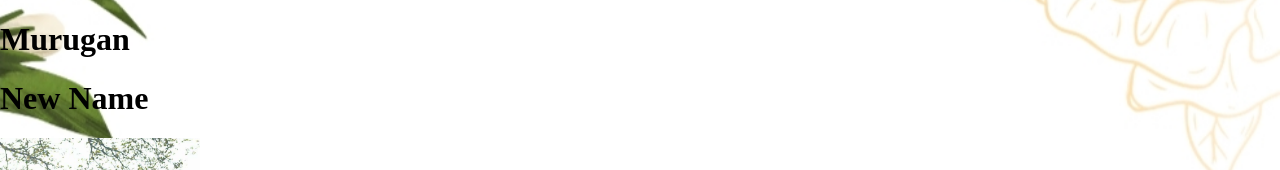
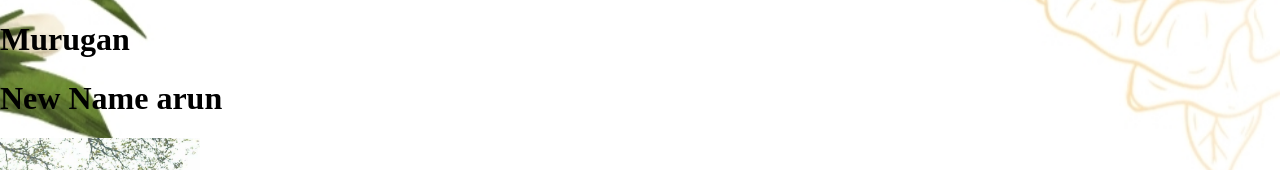
Before and after one commit to Murugan-cs-dev/New-folder, a plain HTML site: page index.html in a window 1280 px wide. Shown: the top 170 px of the page. Drawn offline with Linux system fonts and the light colour scheme.

Commit message:
add name

```diff
--- a/index.html
+++ b/index.html
@@ -17,7 +17,7 @@
 </head>
 <body>
     <h1>Murugan</h1>
-    <h1>New Name</h1>
+    <h1>New Name arun</h1>
     <img width="200px" src="IMG_20231126_205457_338.jpg" alt="">
     <p>my text</p>
     <p>Author: Murugan C <murugan.dev.cs@gmail.com>
```
